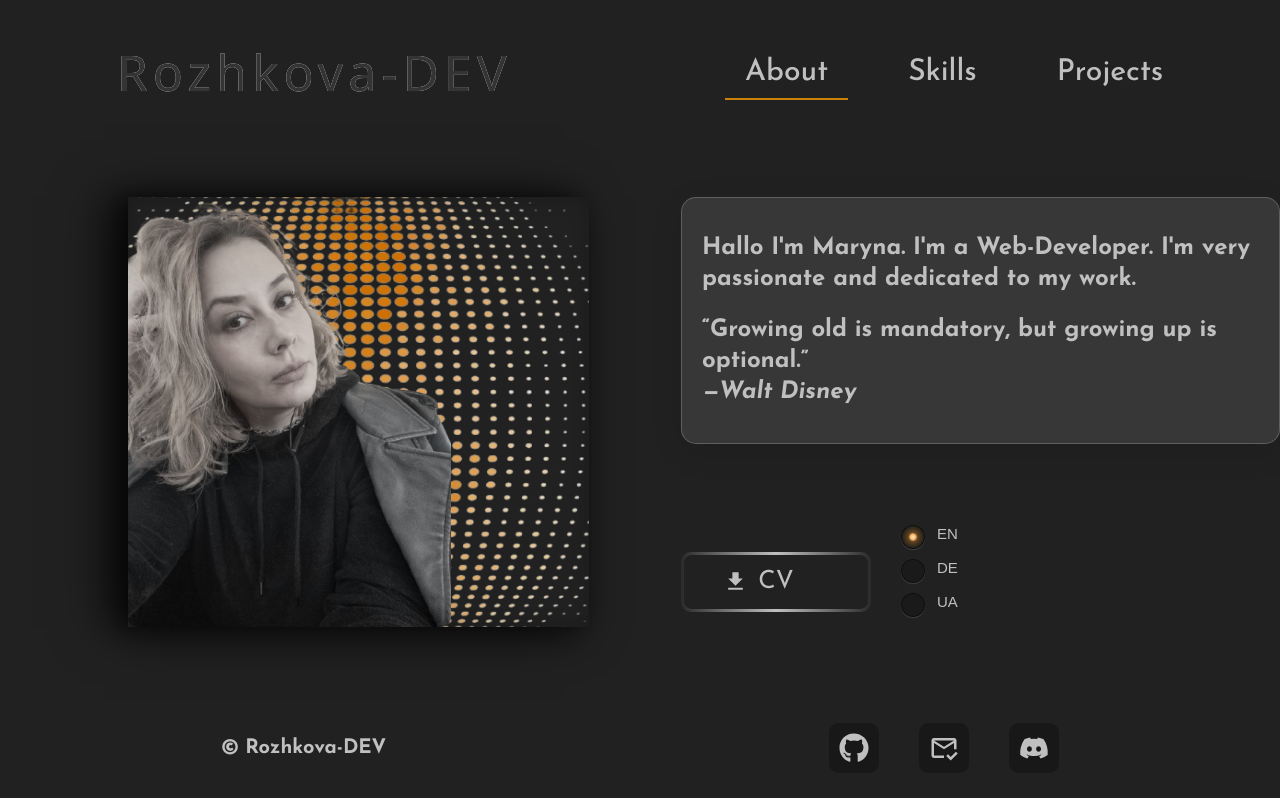
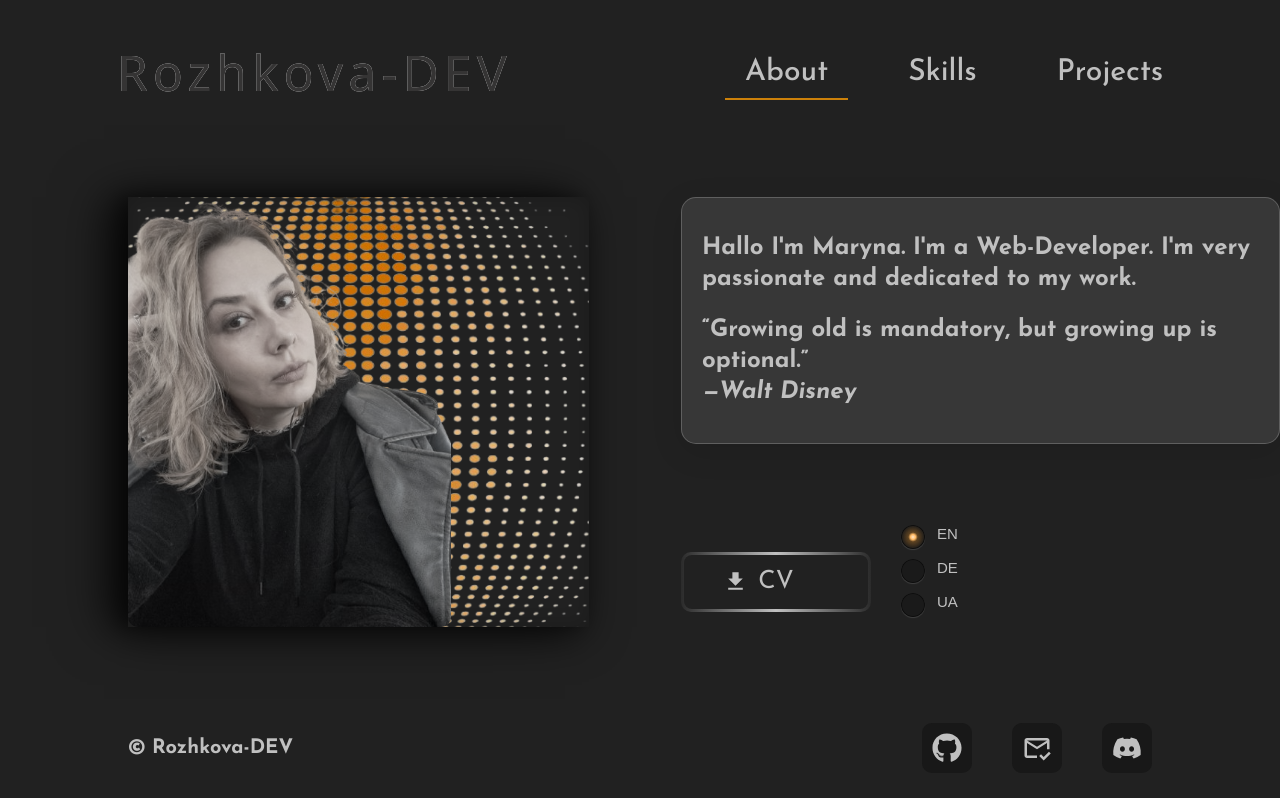
Before and after one commit to marrozhkova/portfolio, a React (Vite) app: page / in a window 1280 px wide. Shown: the part 802-1600 px from the top of the page. Built offline with nearby package versions, Linux system fonts and the light colour scheme; a web font is replaced by a local one.

Commit message:
skills+footer

```diff
--- a/src/styles/about.css
+++ b/src/styles/about.css
@@ -212,7 +212,7 @@
   .cv {
     left: 50%;
     transform: translateX(-50%);
-    top: calc(100% + 25rem);
+    top: calc(100% + 40rem);
   }
 }
 @media (min-width: 481px) and (max-width: 768px) {
@@ -240,7 +240,7 @@
   .cv {
     left: 50%;
     transform: translateX(-50%);
-    top: calc(100% + 25rem);
+    top: calc(100% + 30rem);
   }
 }
 @media (min-width: 769px) and (max-width: 992px) {
--- a/src/styles/footer.css
+++ b/src/styles/footer.css
@@ -1,7 +1,9 @@
 footer {
+  align-self: center;
+  width: 80%;
   margin-top: auto;
   display: flex;
-  justify-content: space-around;
+  justify-content: space-between;
   align-items: center;
   padding: 2.5rem 0;
 }
--- a/src/styles/header.css
+++ b/src/styles/header.css
@@ -155,3 +155,16 @@ header a.heading-h2:after {
     display: flex;
   }
 }
+@media (min-width: 769px) and (max-width: 992px) {
+  header {
+    padding: 2rem 0 2rem 0;
+  }
+  .heading-h2 {
+    font-size: 4rem;
+  }
+  a,
+  a:visited {
+    font-size: 2.5rem;
+    padding: 1rem 2rem;
+  }
+}
```
